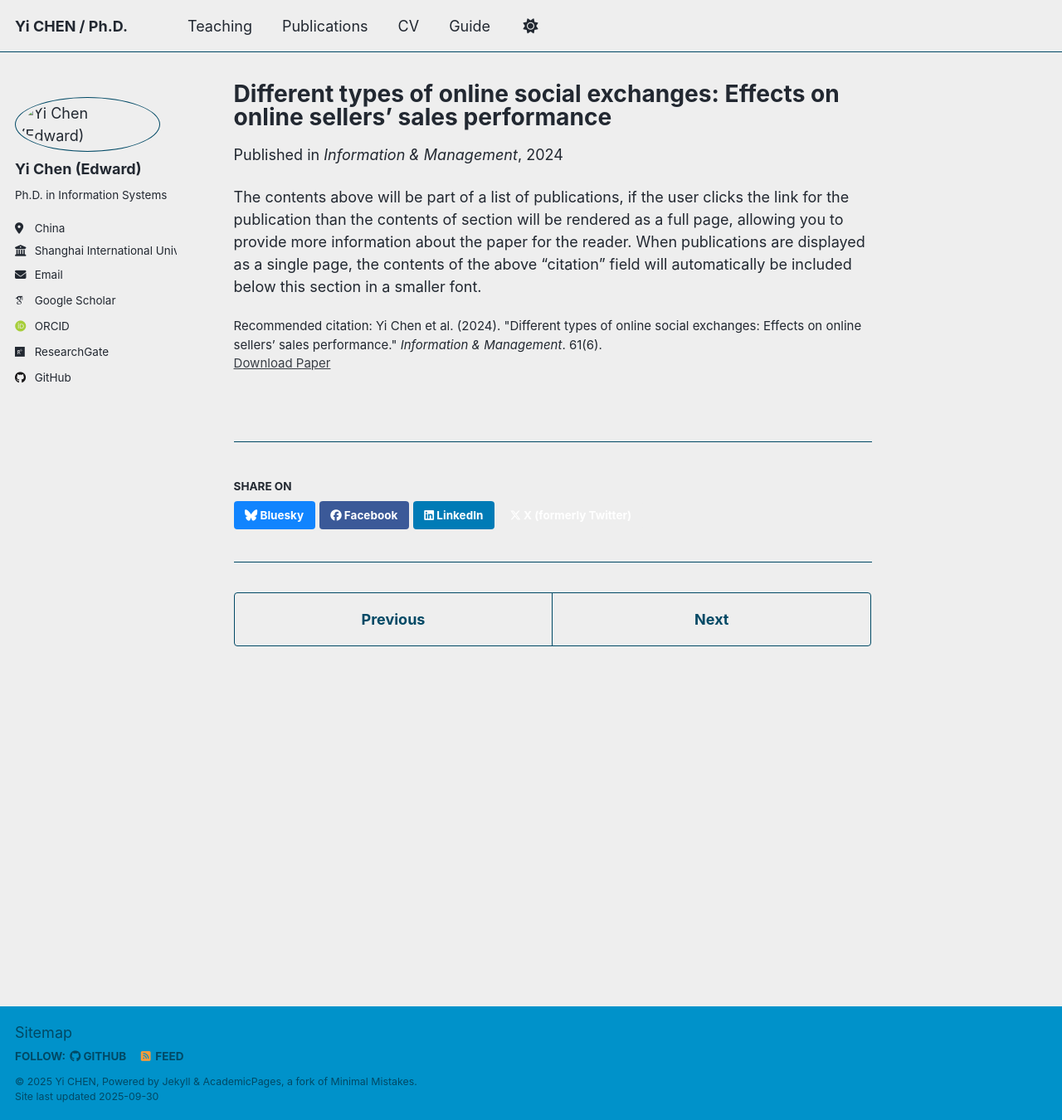
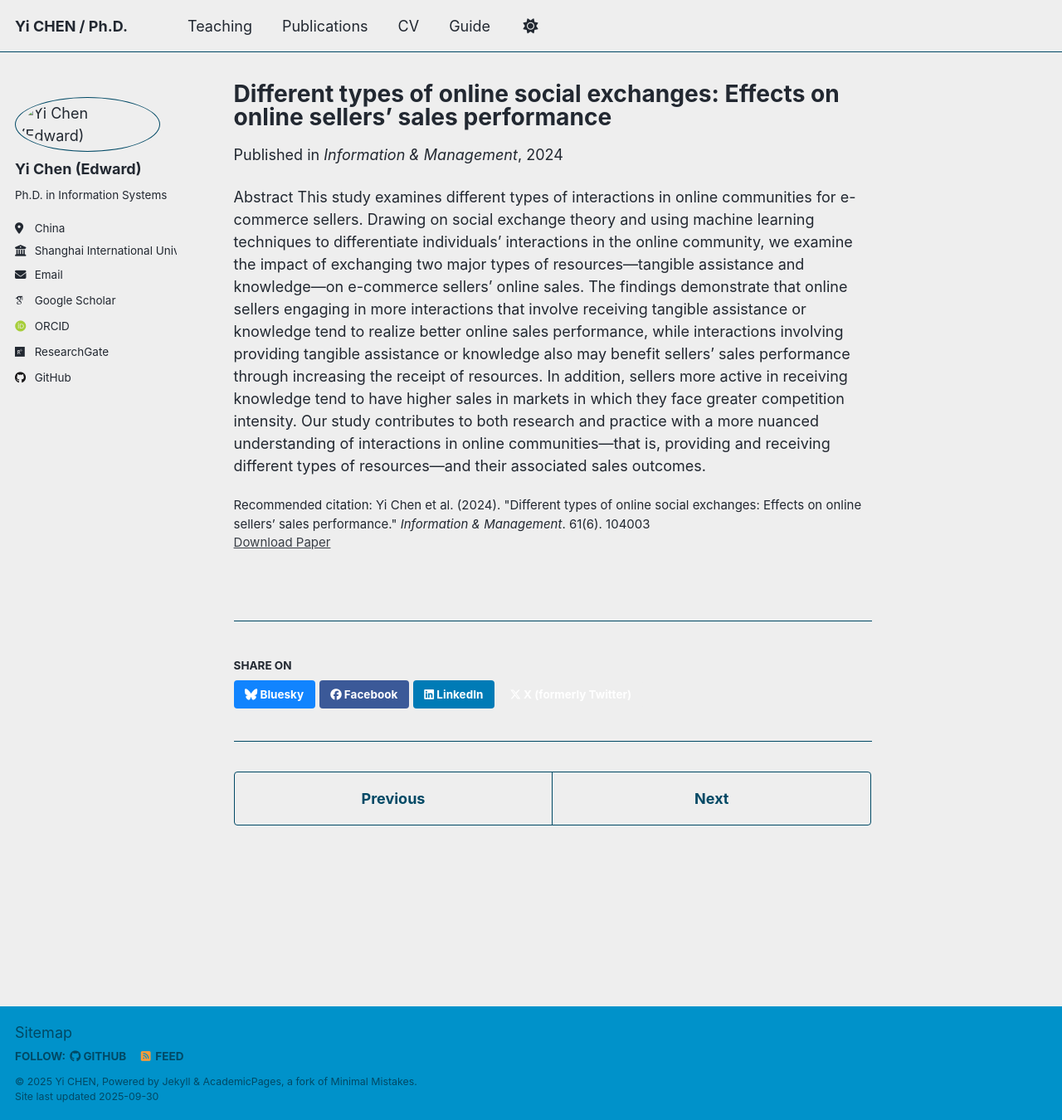
Before and after one commit to chenyi-edward/chenyi-edward.github.io, a Jekyll site: the page built from _publications/I&M 2024.md, in a window 1280 px wide and 1350 px high. Shown: the whole window at 83% size. Built offline with Jekyll 4.4.1, drawn with Linux system fonts in a browser that asks for light colours; some web fonts are replaced; a script that is not in the unit is left out.

Commit message:
Update I&M 2024.md

```diff
--- a/_publications/I&M 2024.md
+++ b/_publications/I&M 2024.md
@@ -3,10 +3,11 @@ title: "Different types of online social exchanges: Effects on online sellers’
 collection: publications
 category: manuscripts
 permalink: /publication/2009-10-01-paper-title-number-1
-excerpt: 'This paper is about the number 1. The number 2 is left for future work.'
+excerpt: ' Ecommerce, Online community, Sellers, Sales Performance, Social Exchange.'
 date: 2024-09-01
 venue: 'Information & Management'
 paperurl: 'https://doi.org/10.1016/j.im.2024.104003'
-citation: 'Yi Chen et al. (2024). &quot;Different types of online social exchanges: Effects on online sellers’ sales performance.&quot; <i>Information & Management</i>. 61(6).'
+citation: 'Yi Chen et al. (2024). &quot;Different types of online social exchanges: Effects on online sellers’ sales performance.&quot; <i>Information & Management</i>. 61(6). 104003'
 ---
-The contents above will be part of a list of publications, if the user clicks the link for the publication than the contents of section will be rendered as a full page, allowing you to provide more information about the paper for the reader. When publications are displayed as a single page, the contents of the above "citation" field will automatically be included below this section in a smaller font.
+Abstract
+This study examines different types of interactions in online communities for e-commerce sellers. Drawing on social exchange theory and using machine learning techniques to differentiate individuals’ interactions in the online community, we examine the impact of exchanging two major types of resources—tangible assistance and knowledge—on e-commerce sellers’ online sales. The findings demonstrate that online sellers engaging in more interactions that involve receiving tangible assistance or knowledge tend to realize better online sales performance, while interactions involving providing tangible assistance or knowledge also may benefit sellers’ sales performance through increasing the receipt of resources. In addition, sellers more active in receiving knowledge tend to have higher sales in markets in which they face greater competition intensity. Our study contributes to both research and practice with a more nuanced understanding of interactions in online communities—that is, providing and receiving different types of resources—and their associated sales outcomes.
```
